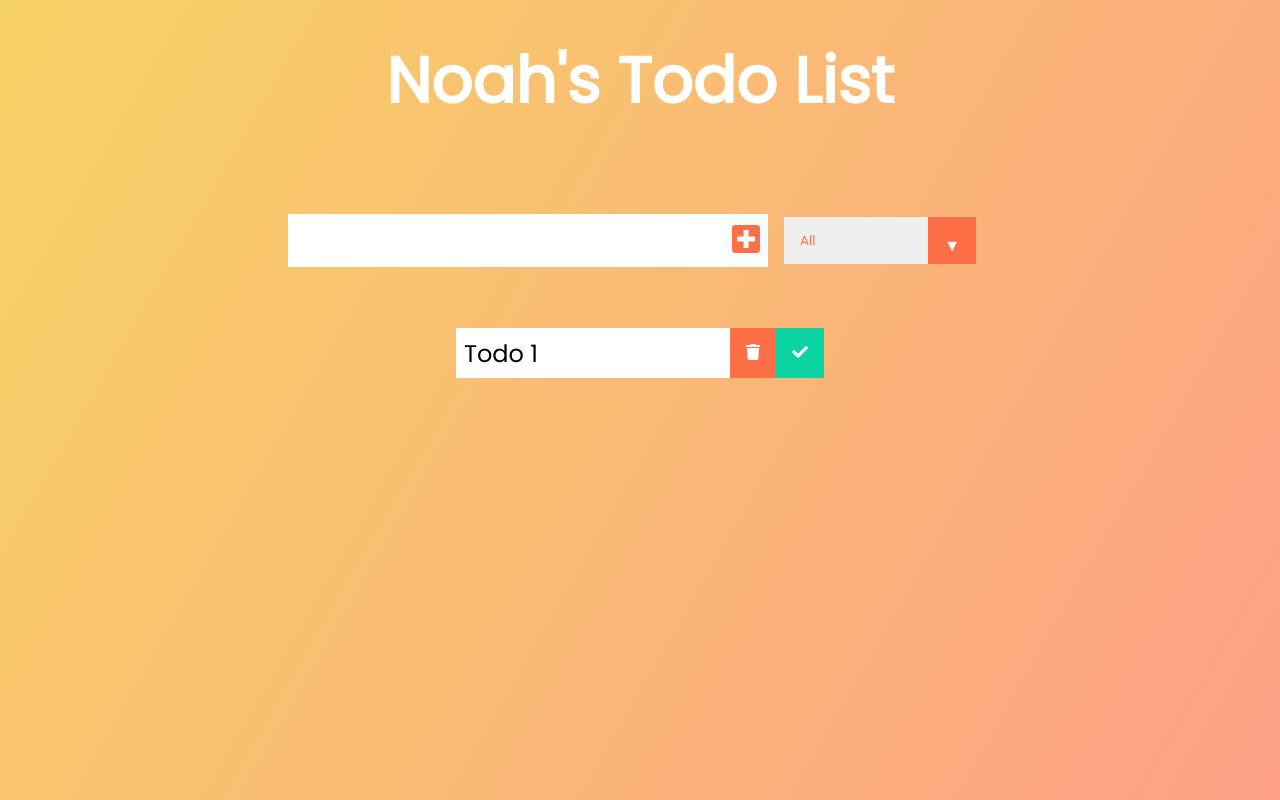
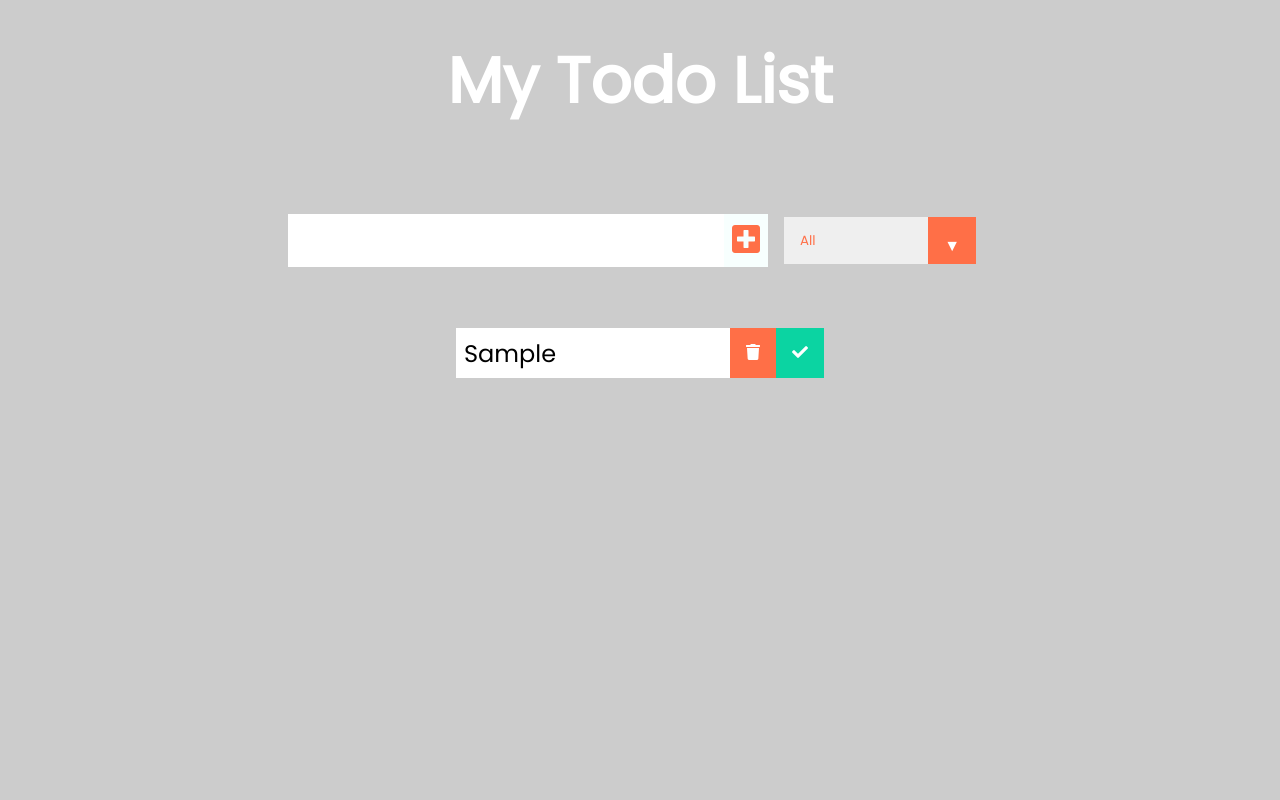
Before and after one commit to noahskorner/todo, a React (Create React App) app: page / in a window 1280 px wide. Both pictures are taken after typing "Sample" into the empty fields and a click on the button 746 px from the left and 240 px from the top of the page. Built offline with nearby package versions, Linux system fonts and the light colour scheme.

Commit message:
Added delete todo handler.

```diff
--- a/src/App.css
+++ b/src/App.css
@@ -4,7 +4,7 @@
   box-sizing: border-box;
 }
 body {
-  background-image: linear-gradient(120deg, #f6d365 0%, #fda085 100%);
+  background-color: #cccccc;
   color: white;
   font-family: "Poppins", sans-serif;
   min-height: 100vh;
--- a/src/App.js
+++ b/src/App.js
@@ -11,7 +11,7 @@
   return (
     <div className="App">
       <header>
-        <h1>Noah's Todo List</h1>
+        <h1>My Todo List</h1>
       </header>
       <Form
         todos={todos}
@@ -19,7 +19,7 @@
         inputText={inputText}
         setInputText={setInputText}
       />
-      <TodoList />
+      <TodoList setTodos={setTodos} todos={todos} />
     </div>
   );
 }
--- a/src/components/Todo.js
+++ b/src/components/Todo.js
@@ -1,10 +1,14 @@
 import React from "react";
 
-const Todo = () => {
+const Todo = ({ text, todo, todos, setTodos }) => {
+  //Events
+  const deleteHandler = () => {
+    setTodos(todos.filter((el) => el.id !== todo.id));
+  };
   return (
     <div className="todo">
-      <li className="todo-item">Todo 1</li>
-      <button className="trash-btn">
+      <li className="todo-item">{text}</li>
+      <button onClick={deleteHandler} className="trash-btn">
         <i className="fas fa-trash"></i>
       </button>
       <button className="complete-btn">
--- a/src/components/TodoList.js
+++ b/src/components/TodoList.js
@@ -2,11 +2,19 @@
 
 //import components
 import Todo from "./Todo";
-const TodoList = () => {
+const TodoList = ({ todos, setTodos }) => {
   return (
     <div className="todo-container">
       <ul className="todo-list">
-        <Todo />
+        {todos.map((todo) => (
+          <Todo
+            key={todo.id}
+            text={todo.text}
+            todo={todo}
+            setTodos={setTodos}
+            todos={todos}
+          />
+        ))}
       </ul>
     </div>
   );
```
